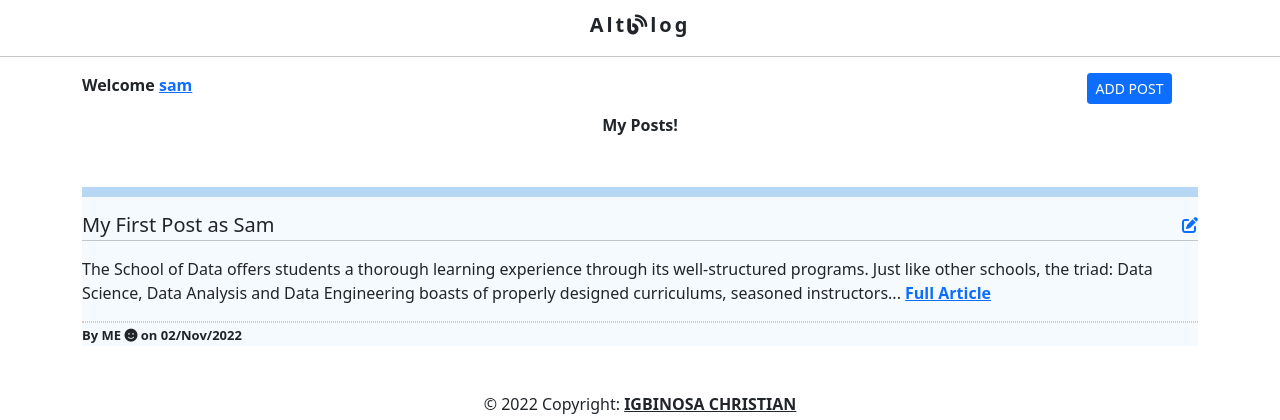
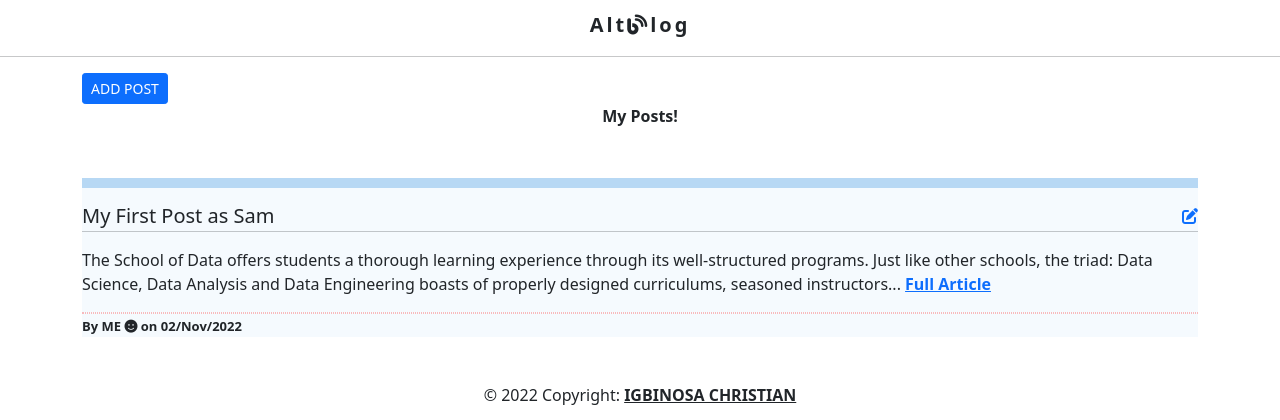
Before and after one commit to Igbinosa-Christian/AltBlog, a Flask app: a page that uses templates/my_posts.html in a window 1280 px wide. Shown: the part 58-478 px from the top of the page. Run offline with Flask 3, Linux system fonts and the light colour scheme; a user stored in the database is signed in; some libraries are stand-ins or nearby versions.

Commit message:
Removed 'greeting' block from 'top'

```diff
--- a/templates/my_posts.html
+++ b/templates/my_posts.html
@@ -8,10 +8,6 @@
     {%if current_user.is_authenticated%}
 
         <div class="top">
-            <div class="greeting">
-                <p>Welcome <a href="/my_posts">{{current_user.username}}</a></p>
-            </div>
-
             <div class="addPost">
                 <a class="btn btn-primary btn-sm" href="/add_post/{{current_user.username}}">ADD POST</a>
             </div>
```
